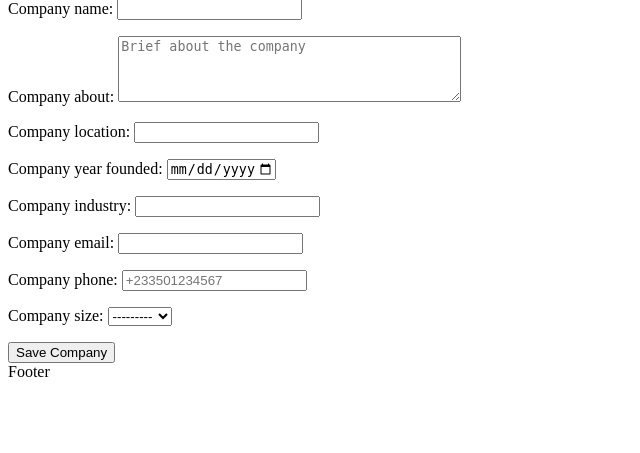
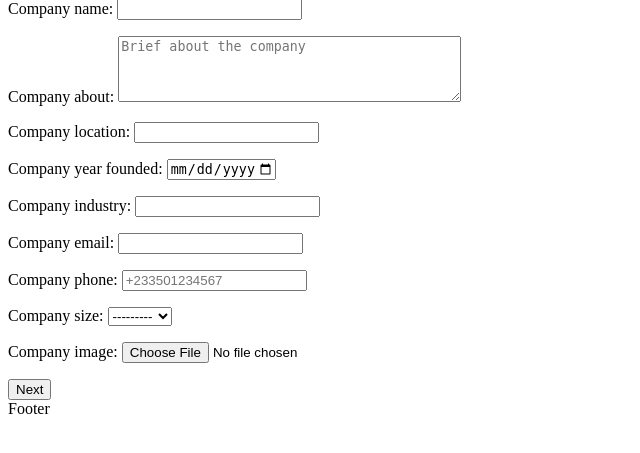
Before and after one commit to I-AGBLE/estoket_pro, a Django app: page /company/ in a window 1280 px wide. Shown: the part 94-547 px from the top of the page, without its empty margins (0-640 px from the left). Run offline with Django 5.2, Linux system fonts and the light colour scheme; a user stored in the database is signed in; some libraries are stand-ins or nearby versions.

Commit message:
company_image field added to company model and implemented with unique namin

```diff
--- a/app_main/admin.py
+++ b/app_main/admin.py
@@ -1,3 +1,4 @@
 from django.contrib import admin
-
+from .models import Company
 # Register your models here.
+admin.site.register(Company)
--- a/app_main/forms/company_forms.py
+++ b/app_main/forms/company_forms.py
@@ -3,52 +3,62 @@ from ..models import Company
 from django.utils import timezone
 import re
 
+
 class CompanyForm(forms.ModelForm):
     class Meta:
         model = Company
         fields = [
-            'company_name',
-            'company_about',
-            'company_location',
-            'company_year_founded',
-            'company_industry',
-            'company_email',
-            'company_phone',
-            'company_size',
+            "company_name",
+            "company_about",
+            "company_location",
+            "company_year_founded",
+            "company_industry",
+            "company_email",
+            "company_phone",
+            "company_size",
+            "company_image",
         ]
         widgets = {
-            'company_about': forms.Textarea(attrs={'rows': 4, 'placeholder': 'Brief about the company'}),
-            'company_year_founded': forms.DateInput(
+            "company_about": forms.Textarea(
+                attrs={"rows": 4, "placeholder": "Brief about the company"}
+            ),
+            "company_year_founded": forms.DateInput(
                 attrs={
-                    'type': 'date',
-                    'max': timezone.now().date(),  # HTML5: prevent future dates
-                    'placeholder': 'YYYY-MM-DD',
+                    "type": "date",
+                    "max": timezone.now().date(),  # HTML5: prevent future dates
+                    "placeholder": "YYYY-MM-DD",
                 }
             ),
-            'company_size': forms.Select(),
-            'company_phone': forms.TextInput(
+            "company_size": forms.Select(),
+            "company_phone": forms.TextInput(
                 attrs={
-                    'placeholder': '+233501234567',
-                    'pattern': r'\+?\d+',
-                    'title': 'Only numbers allowed, optionally starting with +'
+                    "placeholder": "+233501234567",
+                    "pattern": r"\+?\d+",
+                    "title": "Only numbers allowed, optionally starting with +",
+                }
+            ),
+            "company_image": forms.ClearableFileInput(
+                attrs={
+                    "accept": "image/*",  # only allow images
+                    "class": "form-control",  # optional styling (Bootstrap etc.)
                 }
             ),
         }
 
     # Validate company_year_founded is not in the future
     def clean_company_year_founded(self):
-        year_founded = self.cleaned_data.get('company_year_founded')
+        year_founded = self.cleaned_data.get("company_year_founded")
         if year_founded and year_founded > timezone.now().date():
             raise forms.ValidationError("The foundation date cannot be in the future.")
         return year_founded
 
     # Validate phone number: digits and optional + only
     def clean_company_phone(self):
-        phone = self.cleaned_data.get('company_phone', '').strip()
-        if not re.fullmatch(r'\+?\d+', phone):
+        phone = self.cleaned_data.get("company_phone", "").strip()
+        if not re.fullmatch(r"\+?\d+", phone):
             raise forms.ValidationError(
                 "Phone number must contain only digits and an optional leading +."
             )
         # Remove spaces, dashes, or other characters before saving
-        phone = re.sub(r'[^+\d]', '', phone)
+        phone = re.sub(r"[^+\d]", "", phone)
         return phone
--- a/app_main/models/company.py
+++ b/app_main/models/company.py
@@ -2,8 +2,17 @@ from django.db import models
 from django.contrib.auth import get_user_model
 from django.utils.text import slugify
 from ckeditor.fields import RichTextField
+import uuid
+import os
 
 User = get_user_model()
+
+# 👇 Custom function for unique image names
+def company_image_upload_path(instance, filename):
+    ext = filename.split('.')[-1]  # get file extension
+    unique_filename = f"{uuid.uuid4()}.{ext}"  # generate unique name
+    return os.path.join('company_images/', unique_filename)
+
 
 class Company(models.Model):
     COMPANY_SIZE_CHOICES = [
@@ -17,11 +26,19 @@ class Company(models.Model):
     slug = models.SlugField(unique=True, blank=True)
     company_about = RichTextField(config_name='default')
     company_location = models.CharField(max_length=255)
-    company_year_founded = models.PositiveIntegerField()
+    company_year_founded = models.DateField()
     company_industry = models.CharField(max_length=255)
     company_email = models.EmailField()
     company_phone = models.CharField(max_length=13)
     company_size = models.CharField(max_length=10, choices=COMPANY_SIZE_CHOICES)
+
+    # ✅ Updated image field
+    company_image = models.ImageField(
+        upload_to=company_image_upload_path,
+        blank=True,
+        null=True
+    )
+
     created_at = models.DateTimeField(auto_now_add=True)
 
     def save(self, *args, **kwargs):
@@ -29,10 +46,13 @@ class Company(models.Model):
             base_slug = slugify(self.company_name)
             slug = base_slug
             counter = 1
+
             while Company.objects.filter(slug=slug).exists():
                 slug = f"{base_slug}-{counter}"
                 counter += 1
+
             self.slug = slug
+
         super().save(*args, **kwargs)
 
     def __str__(self):
--- a/app_main/templates/company/company_links.html
+++ b/app_main/templates/company/company_links.html
@@ -6,6 +6,7 @@
 
 <h2>Welcome to the company links Page</h2>
 
+<form action=""></form>
 {{ company_form.media }}
 
 
--- a/app_main/templates/company/index.html
+++ b/app_main/templates/company/index.html
@@ -1,19 +1,10 @@
-{% extends "layout.html" %}
-
-
-{% block content %}
-
+{% extends "layout.html" %} {% block content %}
 
 <h2>Welcome to the company Page</h2>
-<form method="post">
-    {% csrf_token %}
-    {{ company_form.as_p }}
-    <button type="submit">Save Company</button>
-
-    {{ company_form.media }}
+<form method="POST" enctype="multipart/form-data">
+  {% csrf_token %} {{ company_form.as_p }}
+  <button type="submit">Next</button>
+  {{ company_form.media }}
 </form>
 
-
-
-
 {% endblock content %}
--- a/app_main/views/company_views.py
+++ b/app_main/views/company_views.py
@@ -6,7 +6,7 @@ from ..forms import CompanyForm
 @login_required
 def company_index(request):
     if request.method == 'POST':
-        company_form = CompanyForm(request.POST)
+        company_form = CompanyForm(request.POST, request.FILES)
         if company_form.is_valid():
             company = company_form.save(commit=False)
             company.user = request.user  # assign FK automatically
```
Also changed, not shown: README.md, app_main/migrations/0001_initial.py (added), app_main/migrations/0002_alter_company_company_year_founded.py (added), app_main/migrations/0003_company_company_image.py (added), db.sqlite3, media/company_images/bbdb67aa-3dbc-4676-a807-542f79796b7e.png (added), 1 other file.
